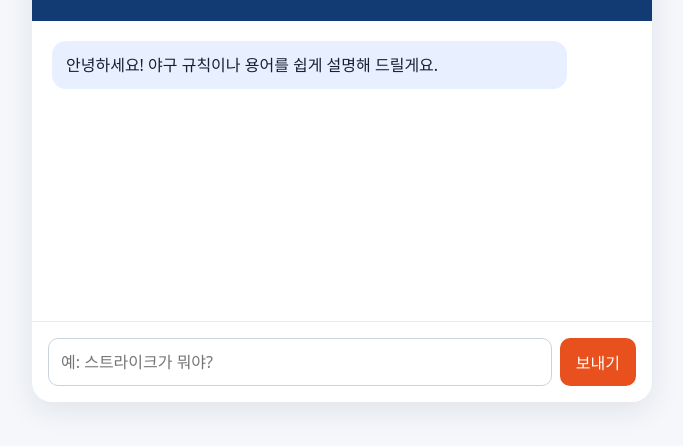
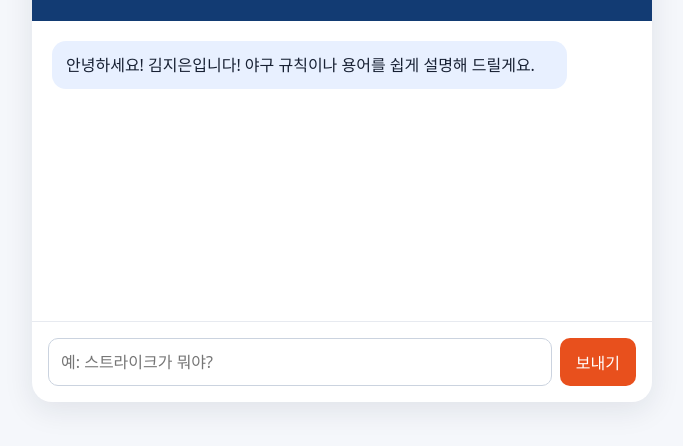
Before and after one commit to Ryu-Jemu/mini-project-glove, a website: page public/index.html in a window 1280 px wide. Shown: the part 244-690 px from the top of the page, without its empty margins (298-981 px from the left). Drawn offline with Linux system fonts and the light colour scheme.

Commit message:
이름 추가

```diff
--- a/public/index.html
+++ b/public/index.html
@@ -24,7 +24,7 @@
     <main>
       <header><h1>⚾ 야구 첫걸음</h1><p>처음 보는 야구, 편하게 물어보세요.</p></header>
       <section id="messages" aria-live="polite">
-        <div class="message bot">안녕하세요! 야구 규칙이나 용어를 쉽게 설명해 드릴게요.</div>
+        <div class="message bot">안녕하세요! 김지은입니다! 야구 규칙이나 용어를 쉽게 설명해 드릴게요.</div>
       </section>
       <form id="chat-form"><input id="message" autocomplete="off" placeholder="예: 스트라이크가 뭐야?" required /><button>보내기</button></form>
     </main>
```
